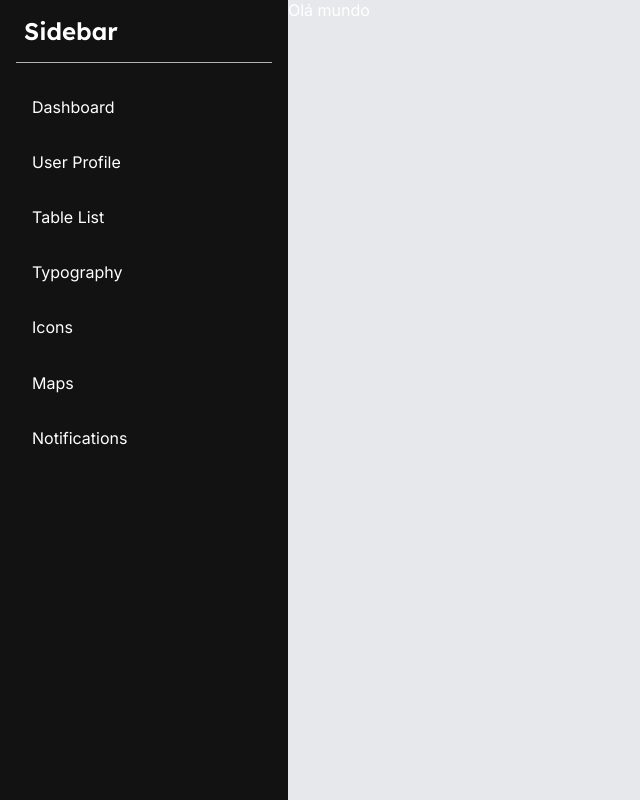
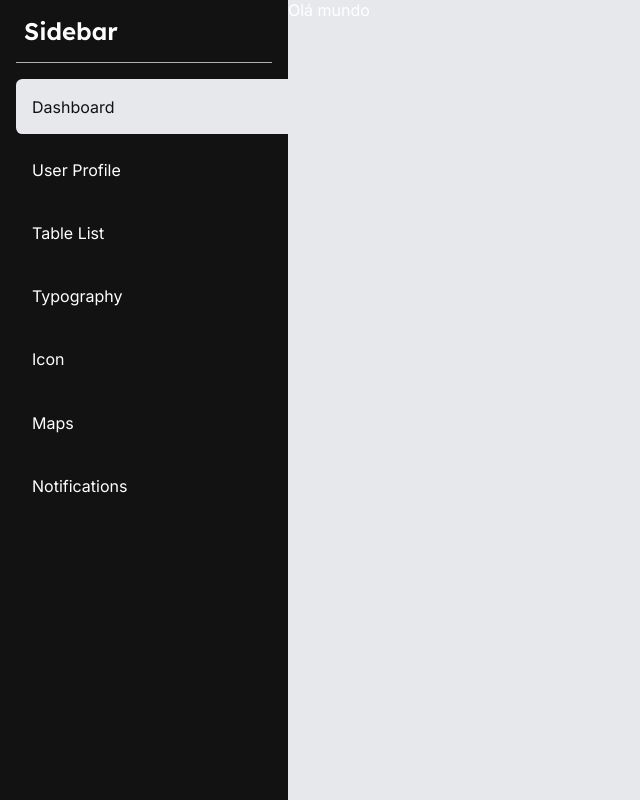
Before and after one commit to MatheusGomesRocha/dashboard_next, a Next.js app: page / in a window 1280 px wide. Shown: the whole page, without its empty margins (0-640 px from the left). Built offline with nearby package versions, Linux system fonts and the light colour scheme.

Commit message:
Usando useState para pegar em qual link do sidebar o usuário clicou, e mudando o background e color do item selecionado para diferenciar

```diff
--- a/src/components/Sidebar/index.tsx
+++ b/src/components/Sidebar/index.tsx
@@ -1,6 +1,11 @@
+import { useState } from 'react';
 import styles from './styles.module.scss';
 
 export function Sidebar() {
+    const [sidebarLink, setSidebarLink] = useState('Dashboard');
+
+    const array = ['Dashboard', 'User Profile', 'Table List', 'Typography', 'Icon', 'Maps', 'Notifications'];
+
     return(
         <div className={styles.sidebarContainer}>
             <div className={styles.backgroundTransparent} />
@@ -10,13 +15,12 @@ export function Sidebar() {
             </div>
 
             <ul>
-                <li>Dashboard</li>
-                <li>User Profile</li>
-                <li>Table List</li>
-                <li>Typography</li>
-                <li>Icons</li>
-                <li>Maps</li>
-                <li>Notifications</li>
+                {array.map((item, k) => (
+                    <li style={{
+                        background: sidebarLink === item && '#e6e8eb',
+                        color: sidebarLink === item && '#121212'
+                    }} onClick={() => setSidebarLink(item)}>{item}</li>
+                ))}
             </ul>
         </div>
     );
--- a/src/components/Sidebar/styles.module.scss
+++ b/src/components/Sidebar/styles.module.scss
@@ -4,7 +4,7 @@
     background-size: cover;
 
     ul {
-        margin: 1rem;
+        margin: 1rem 0 1rem 1rem;
         z-index: 2;
         position: relative;
     }
@@ -12,7 +12,9 @@
     li {
         padding: 1.1rem 1rem;
         list-style-type: none;
-        border-radius: 0.4rem;
+        border-bottom-left-radius: 0.4rem;
+        border-top-left-radius: 0.4rem;
+        margin-top: 0.5rem;
     }
 }
 
--- a/src/styles/globals.scss
+++ b/src/styles/globals.scss
@@ -38,11 +38,11 @@ body {
 
 button, li {
   cursor: pointer;
-  transition: 250ms;
+  transition: 100ms;
 }
 
 li:hover {
-  background: var(--white);
+  background: var(--gray-100);
   color: var(--black-light);
 }
 
```
